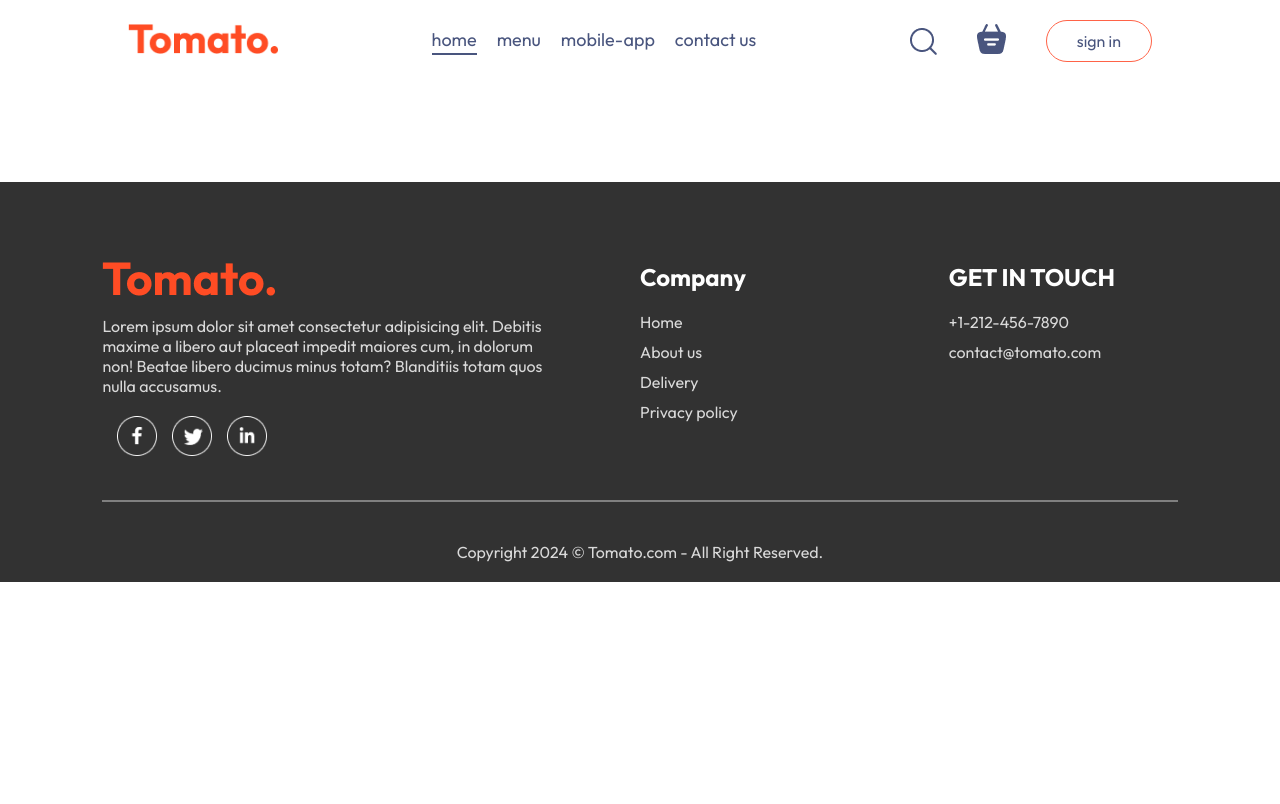
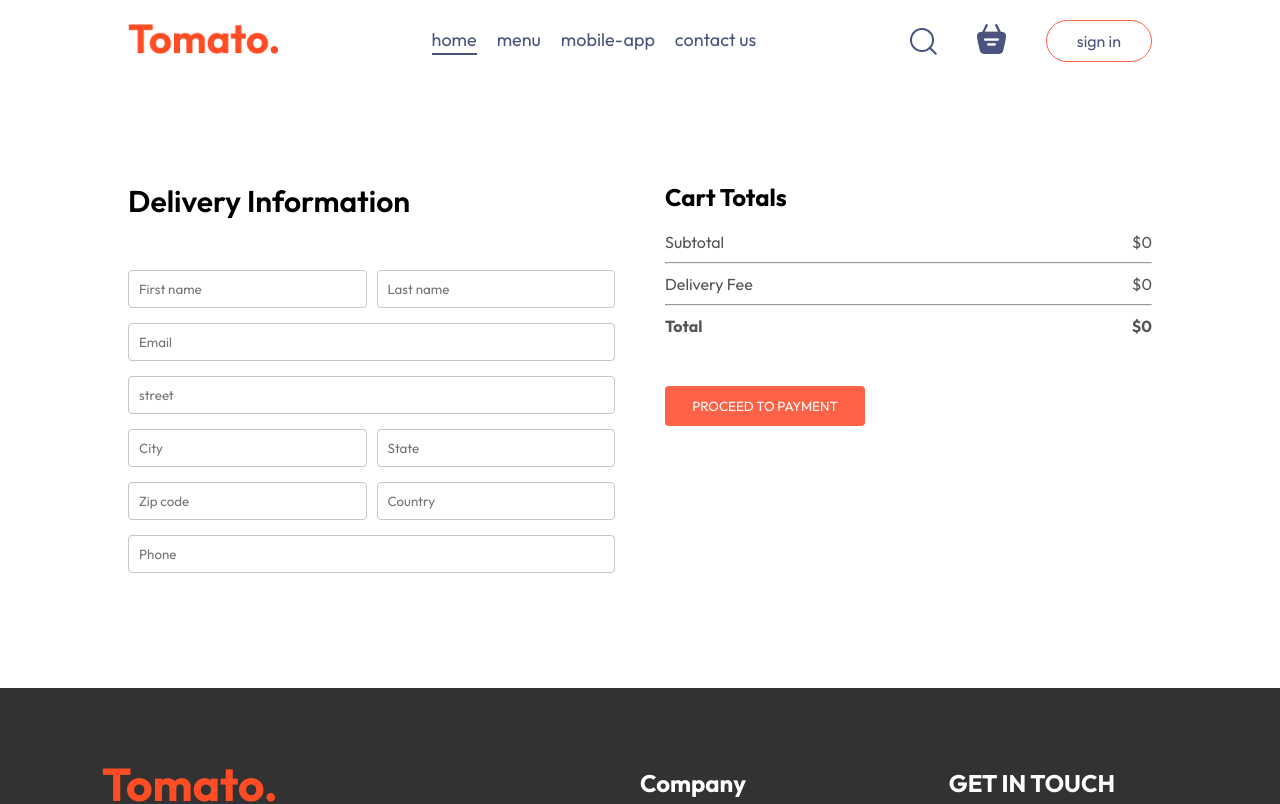
Before and after one commit to sarachafikidrissi/Foody-Website-Project, a React (Create React App) app in the folder foody/: page /order in a window 1280 px wide. Shown: the top 804 px of the page. Built offline with nearby package versions, Linux system fonts and the light colour scheme.

Commit message:
Place order page added

```diff
--- a/foody/src/Pages/Cart/Cart.js
+++ b/foody/src/Pages/Cart/Cart.js
@@ -1,10 +1,13 @@
 import React, {useContext} from 'react'
 import './Cart.css'
+import { useNavigate } from 'react-router-dom'
 import { StoreContext } from '../../Context/StoreContext'
 
 function Cart() {
 
   const {food_list, cartItems, removeFromCart, getTotalCartAmount} = useContext(StoreContext)
+
+  const navigate = useNavigate();
   return (
     <div className='cart'>
       <div className="cart-items">
@@ -49,15 +52,15 @@ function Cart() {
             <hr />
             <div className="cart-total-details">
               <p>Delivery Fee</p>
-              <p>${2}</p>
+              <p>${getTotalCartAmount()===0?0:2}</p>
             </div>
             <hr />
             <div className="cart-total-details">
               <b>Total</b>
-              <b>${getTotalCartAmount()+2}</b>
+              <b>${getTotalCartAmount()===0?0:getTotalCartAmount()+2}</b>
             </div>
           </div>
-          <button>PROCEED TO CHECKOUT</button>
+          <button onClick={()=>navigate('/order')}>PROCEED TO CHECKOUT</button>
         </div>
 
         <div className="cart-promocode">
--- a/foody/src/Pages/PlaceOrder/PlaceOrder.css
+++ b/foody/src/Pages/PlaceOrder/PlaceOrder.css
@@ -0,0 +1,38 @@
+.place-order {
+    display: flex;
+    align-items: start;
+    justify-content: space-between;
+    gap: 50px;
+    margin-top: 100px;
+}
+.place-order-left {
+    width: 100%;
+    max-width: max(30%, 500px);
+}
+.place-order-left .title {
+    font-size: 30px;
+    font-weight: 600;
+    margin-bottom: 50px;
+}
+
+.place-order-left input {
+    margin-bottom: 15px;
+    width: 100%;
+    padding: 10px;
+    border: 1px solid #c5c5c5;
+    border-radius: 4px;
+    outline-color: tomato;
+}
+
+.place-order-left .multi-fields {
+    display: flex;
+    gap: 10px;
+}
+
+.place-order-right {
+    width: 100%;
+    max-width: max(40%, 500px);
+}
+.place-order .cart-total button {
+    margin-top: 30px;
+}
--- a/foody/src/Pages/PlaceOrder/PlaceOrder.js
+++ b/foody/src/Pages/PlaceOrder/PlaceOrder.js
@@ -1,11 +1,56 @@
-import React from 'react'
+import React, {useContext} from 'react'
 import './PlaceOrder.css'
+import { StoreContext } from '../../Context/StoreContext'
+
 
 function PlaceOrder() {
+
+  const {getTotalCartAmount} = useContext(StoreContext)
   return (
-    <div>
+    <form className='place-order'>
+      <div className='place-order-left'>
+        <p className="title">Delivery Information</p>
+        <div className="multi-fields">
+          <input type="text" placeholder='First name' />
+          <input type="text" placeholder='Last name' />
+        </div>
+        <input type="email" placeholder='Email' />
+        <input type="text" placeholder='street' />
+        <div className="multi-fields">
+          <input type="text" placeholder='City' />
+          <input type="text" placeholder='State' />
+        </div>
+        <div className="multi-fields">
+          <input type="text" placeholder='Zip code' />
+          <input type="text" placeholder='Country' />
+        </div>
+        <input type="text" placeholder='Phone' />
+      </div>
 
-    </div>
+
+      <div className='place-order-right'>
+      <div className="cart-total">
+          <h2>Cart Totals</h2>
+          <div>
+          <div className="cart-total-details">
+              <p>Subtotal</p>
+              <p>${getTotalCartAmount()}</p>
+            </div>
+            <hr />
+            <div className="cart-total-details">
+              <p>Delivery Fee</p>
+              <p>${getTotalCartAmount()===0?0:2}</p>
+            </div>
+            <hr />
+            <div className="cart-total-details">
+              <b>Total</b>
+              <b>${getTotalCartAmount()===0?0:getTotalCartAmount()+2}</b>
+            </div>
+          </div>
+          <button>PROCEED TO PAYMENT</button>
+        </div>
+      </div>
+    </form>
   )
 }
 
```
